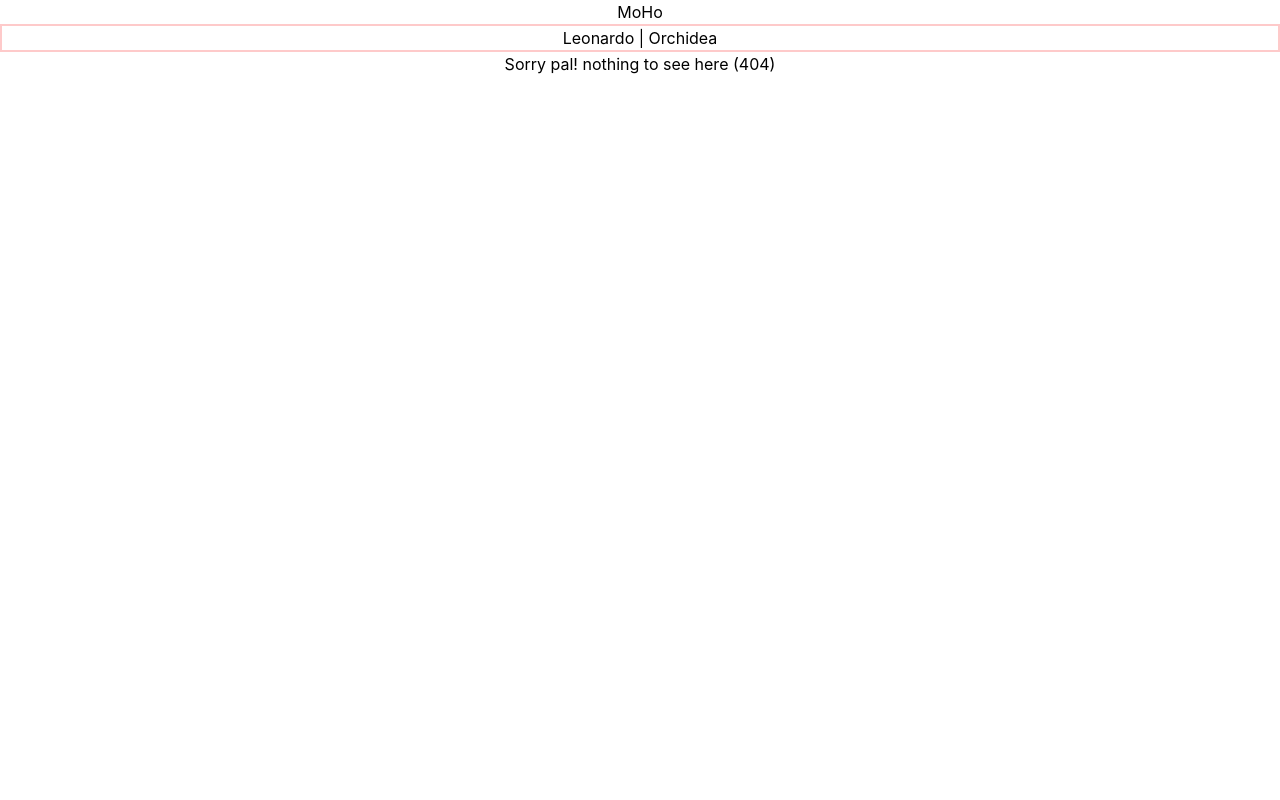
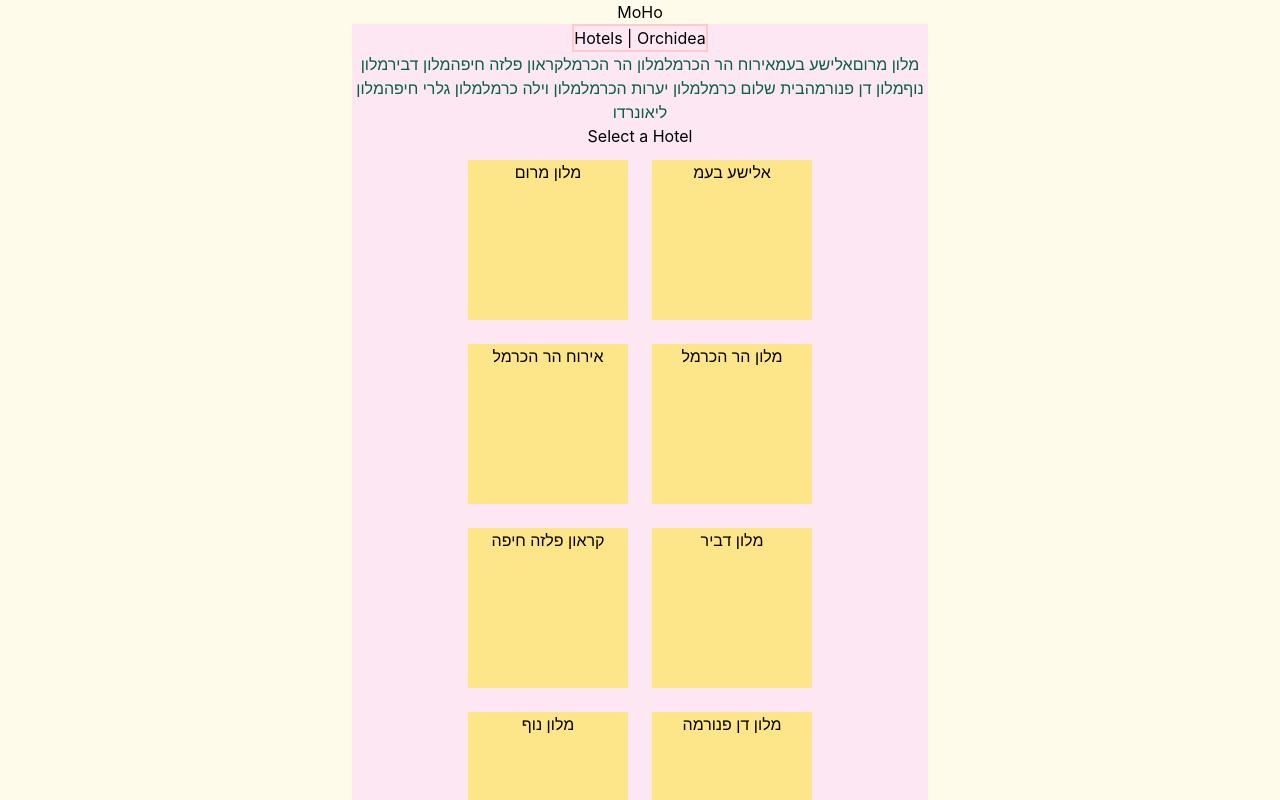
Before and after one commit to strauss02/MoHo, a React (Create React App) app: page /hotels in a window 1280 px wide. Before the commit this address had no page. Shown: the top 800 px of the page. Built offline with nearby package versions, Linux system fonts and the light colour scheme.

Commit message:
build card components

```diff
--- a/package.json
+++ b/package.json
@@ -4,6 +4,9 @@
   "private": true,
   "dependencies": {
     "@craco/craco": "^6.4.1",
+    "@fortawesome/fontawesome-svg-core": "^1.2.36",
+    "@fortawesome/free-solid-svg-icons": "^5.15.4",
+    "@fortawesome/react-fontawesome": "^0.1.16",
     "@testing-library/jest-dom": "^5.15.0",
     "@testing-library/react": "^11.2.7",
     "@testing-library/user-event": "^12.8.3",
--- a/src/App.js
+++ b/src/App.js
@@ -1,15 +1,19 @@
 import './App.css'
 import { Link, Outlet } from 'react-router-dom'
+import HotelsGallery from './components/HotelsGallery'
 
 function App() {
   return (
-    <div className="App">
+    <div className="App bg-yellow-50 min-h-screen flex flex-col items-center">
       <h1> MoHo</h1>
-      <nav className="border-2 border-red-200">
-        <Link to="/leonardo"> Leonardo </Link> |{' '}
-        <Link to="/orchidea"> Orchidea </Link>
-      </nav>
-      <Outlet />
+      <main className="flex flex-col items-center bg-pink-100 min-h-screen w-full max-w-xl">
+        <nav className="border-2 border-red-200">
+          <Link to="/hotels"> Hotels </Link> |{' '}
+          <Link to="/orchidea"> Orchidea </Link>
+        </nav>
+        <Outlet />
+        <HotelsGallery />
+      </main>
     </div>
   )
 }
--- /dev/null
+++ b/src/components/HotelCard.jsx
@@ -0,0 +1,18 @@
+import React from "react";
+import { Link } from "react-router-dom";
+
+function HotelCard (props) {
+  return (
+    <Link
+    to={`/hotels/${props.hotelName}`}
+    >
+    <div className=" bg-yellow-200 m-3 w-40  h-40 ">
+{props.hotelName}
+      </div>
+
+    </Link>
+
+  )
+}
+
+export default HotelCard
--- /dev/null
+++ b/src/components/HotelsGallery.jsx
@@ -0,0 +1,23 @@
+import React from "react";
+import hotels from '../assets/hotels.json'
+import HotelCard from "./HotelCard";
+
+function HotelsGallery() {
+  let hotelsCopy = [...hotels]
+  const hotelCards = hotelsCopy.map(hotel => {
+    return (
+      <HotelCard
+        hotelName = {hotel['שם']}
+        key = {hotel['שם']}
+      />
+    )
+  })
+
+  return (
+    <main className="flex flex-wrap justify-center w-11/12 h-5/6">
+      {hotelCards}
+    </main>
+  )
+}
+
+export default HotelsGallery
--- a/src/index.js
+++ b/src/index.js
@@ -4,14 +4,14 @@ import { BrowserRouter, Routes, Route } from 'react-router-dom'
 import './index.css'
 import App from './App'
 import Orchidea from './routes/Orchidea'
-import Leonardo from './routes/Leonardo'
+import Hotels from './routes/Hotels'
 import Hotel from './routes/hotel'
 
 ReactDOM.render(
   <BrowserRouter>
     <Routes>
       <Route path="/" element={<App />}>
-        <Route path="leonardo" element={<Leonardo />}>
+        <Route path="hotels" element={<Hotels />}>
           <Route
             index
             element={
--- a/src/routes/Leonardo.jsx
+++ b/src/routes/Hotels.jsx
@@ -1,23 +1,21 @@
 import React from "react";
-import { Link, Outlet } from "react-router-dom";
+import { NavLink, Outlet } from "react-router-dom";
 import hotels from '../assets/hotels.json'
 
 
-function Leonardo() {
+function Hotels() {
   let hotelsCopy = [...hotels]
-
-
-
   return (
     <div>
       <nav>
       { hotelsCopy.map(hotel => (
-        <Link
-        to= {`/leonardo/${hotel['שם']}`}
+        <NavLink
+        className={({isActive}) => isActive? "text-pink-500": "text-green-800" }
+        to= {`/hotels/${hotel['שם']}`}
         key = {hotel['שם']}
         >
           {hotel['שם']}
-        </Link>
+        </NavLink>
       ))}
       </nav>
         <Outlet/>
@@ -25,4 +23,4 @@ function Leonardo() {
   )
 }
 
-export default Leonardo
+export default Hotels
--- a/src/routes/hotel.jsx
+++ b/src/routes/hotel.jsx
@@ -4,7 +4,11 @@ import { useParams } from "react-router";
 function Hotel () {
   let params = useParams()
   return (
-    <h2>Hotel {params.hotelName}</h2>
+    <div className=" fixed  top-0 left-0 h-screen w-screen bg-gray-700 bg-opacity-40 z-10 flex justify-center items-center ">
+      <div className="w-5/6 h-5/6 bg-yellow-100"
+      >Hotel {params.hotelName}</div>
+
+    </div>
   )
 }
 
```
Also changed, not shown: 1 other file (tests, documents, lock files or other folders).
